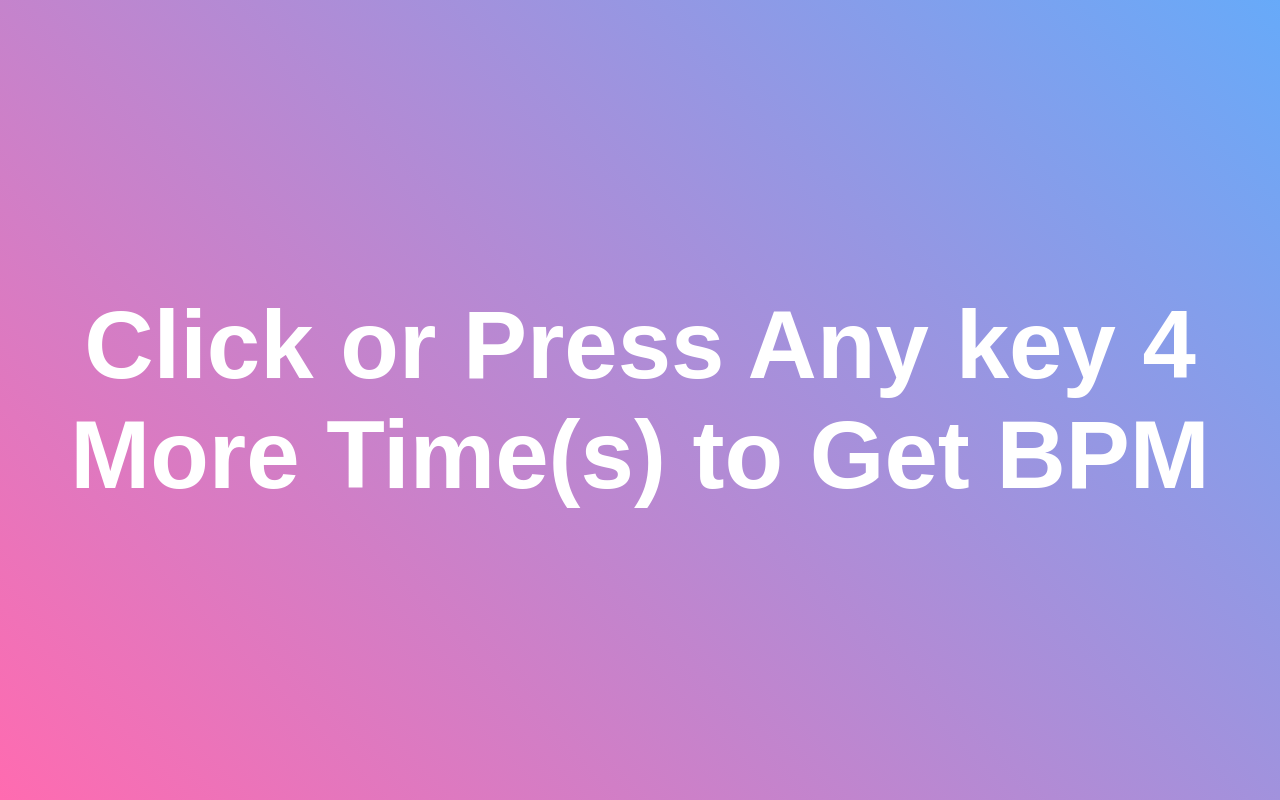
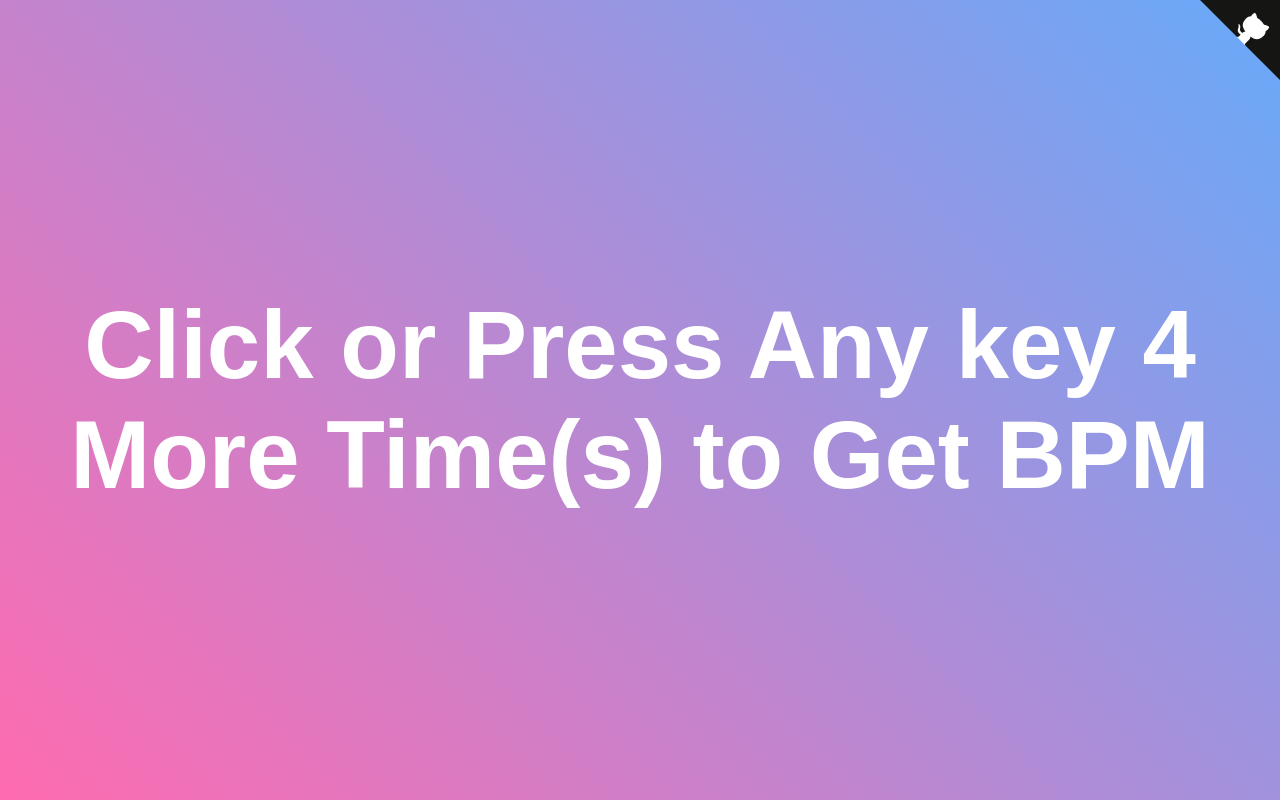
Before and after one commit to vinayakkulkarni/v-bpm-calc, a Vue app: page / in a window 1280 px wide. Built offline with nearby package versions, Linux system fonts and the light colour scheme.

Commit message:
Added :octocat:

```diff
--- a/src/App.vue
+++ b/src/App.vue
@@ -1,5 +1,12 @@
 <template>
   <div id="app" @click="init" @keypress="init">
+    <a href="https://github.com/vinayakkulkarni/v-bpm-calc" target="_blank" class="github-corner">
+      <svg width="80" height="80" viewBox="0 0 250 250" aria-hidden="true" style="fill: rgb(21, 21, 19); color: rgb(255, 255, 255); position: absolute; top: 0px; right: 0px; border: 0px; z-index: 999;">
+        <path d="M0,0 L115,115 L130,115 L142,142 L250,250 L250,0 Z"></path>
+        <path d="M128.3,109.0 C113.8,99.7 119.0,89.6 119.0,89.6 C122.0,82.7 120.5,78.6 120.5,78.6 C119.2,72.0 123.4,76.3 123.4,76.3 C127.3,80.9 125.5,87.3 125.5,87.3 C122.9,97.6 130.6,101.9 134.4,103.2" fill="currentColor" class="octo-arm" style="transform-origin: 130px 106px 0px;"></path>
+        <path d="M115.0,115.0 C114.9,115.1 118.7,116.5 119.8,115.4 L133.7,101.6 C136.9,99.2 139.9,98.4 142.2,98.6 C133.8,88.0 127.5,74.4 143.8,58.0 C148.5,53.4 154.0,51.2 159.7,51.0 C160.3,49.4 163.2,43.6 171.4,40.1 C171.4,40.1 176.1,42.5 178.8,56.2 C183.1,58.6 187.2,61.8 190.9,65.4 C194.5,69.0 197.7,73.2 200.1,77.6 C213.8,80.2 216.3,84.9 216.3,84.9 C212.7,93.1 206.9,96.0 205.4,96.6 C205.1,102.4 203.0,107.8 198.3,112.5 C181.9,128.9 168.3,122.5 157.7,114.1 C157.9,116.9 156.7,120.9 152.7,124.9 L141.0,136.5 C139.8,137.7 141.6,141.9 141.8,141.8 Z" fill="currentColor" class="octo-body"></path>
+      </svg>
+    </a>
     <p class='bpm'>
       <span v-if="timesClicked >= 5"> {{ BPM }} BPM</span>
       <span v-if="timesClicked <= 4 && BPM !== null">Click or Press Any key {{5 - timesClicked}} More Time(s) to Get BPM</span>
@@ -36,6 +43,37 @@ export default {
 };
 </script>
 <style>
+.github-corner {
+  position: initial !important;
+  z-index: 999;
+}
+.github-corner:hover .octo-arm {
+  animation: octocat-wave 560ms ease-in-out;
+}
+@media (max-width: 500px) {
+  .github-corner:hover:hover .octo-arm {
+    animation: none;
+  }
+  .github-corner:hover .octo-arm {
+    animation: octocat-wave 560ms ease-in-out;
+  }
+}
+
+@keyframes octocat-wave {
+  0%,
+  100% {
+    transform: rotate(0);
+  }
+  20%,
+  60% {
+    transform: rotate(-25deg);
+  }
+  40%,
+  80% {
+    transform: rotate(10deg);
+  }
+}
+
 * {
   box-sizing: border-box;
 }
```
